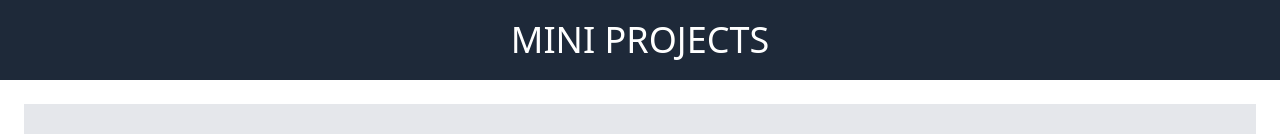
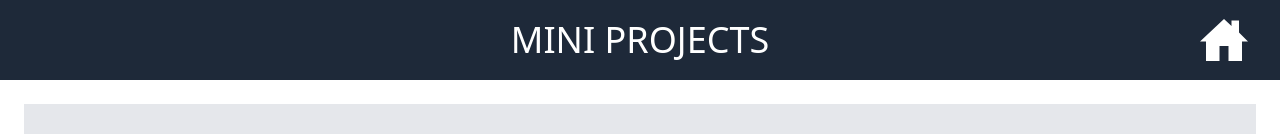
Before and after one commit to Tarif24/Mini_Projects_Website_React, a React (Vite) app: page / in a window 1280 px wide. Shown: the top 134 px of the page. Built offline with nearby package versions, Linux system fonts and the light colour scheme.

Commit message:
adde a home button

```diff
--- a/src/components/NavBar.jsx
+++ b/src/components/NavBar.jsx
@@ -1,10 +1,19 @@
 import React from "react";
+import { IoHomeSharp } from "react-icons/io5";
+import { Link } from "react-router-dom";
 
 const NavBar = () => {
     return (
         <>
-            <nav className="flex justify-center items-center h-[10vh] w-full bg-gray-800 text-white p-4">
+            <nav className="relative flex justify-center items-center h-[10vh] w-full bg-gray-800 text-white p-4">
                 <h1 className="text-4xl">MINI PROJECTS</h1>
+                <Link
+                    to="/"
+                    onClick={() => window.scrollTo(0, 0)}
+                    className="absolute right-8 flex items-center hover:cursor-pointer"
+                >
+                    <IoHomeSharp size="3rem" />
+                </Link>
             </nav>
         </>
     );
--- a/src/pages/HomePage.jsx
+++ b/src/pages/HomePage.jsx
@@ -10,7 +10,7 @@ const HomePage = () => {
                     <ProjectCard
                         projectImg={ChatIcon}
                         name="AI Chat Bot"
-                        githubLink="https://github.com/Tarif24/Elemental_Wars"
+                        githubLink="https://github.com/Tarif24/Mini_Projects_Website_React/tree/main/src/components/AI_Chat_Bot"
                         liveLink="/aichatbot"
                         tech="React, OpenAI API, Tailwind CSS"
                         startDate="2025-4-8"
```
